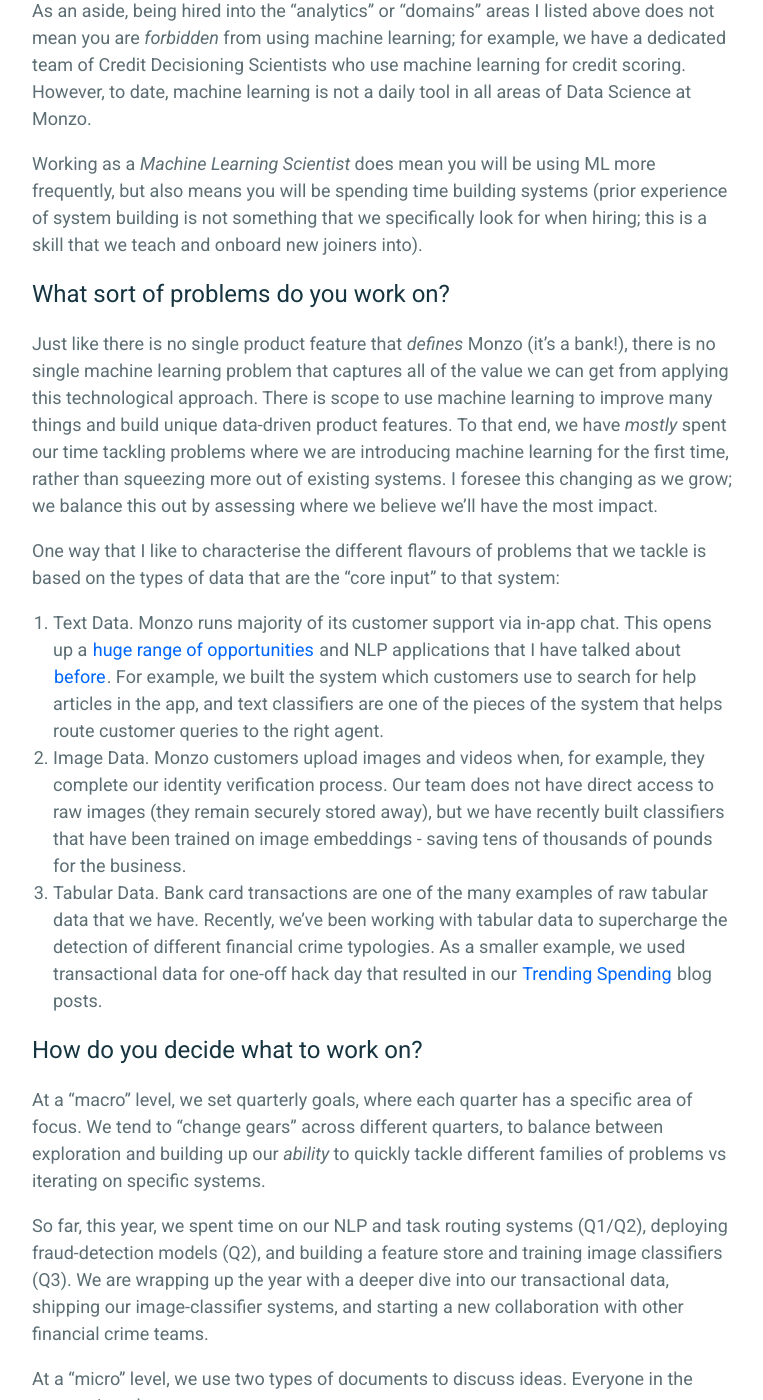
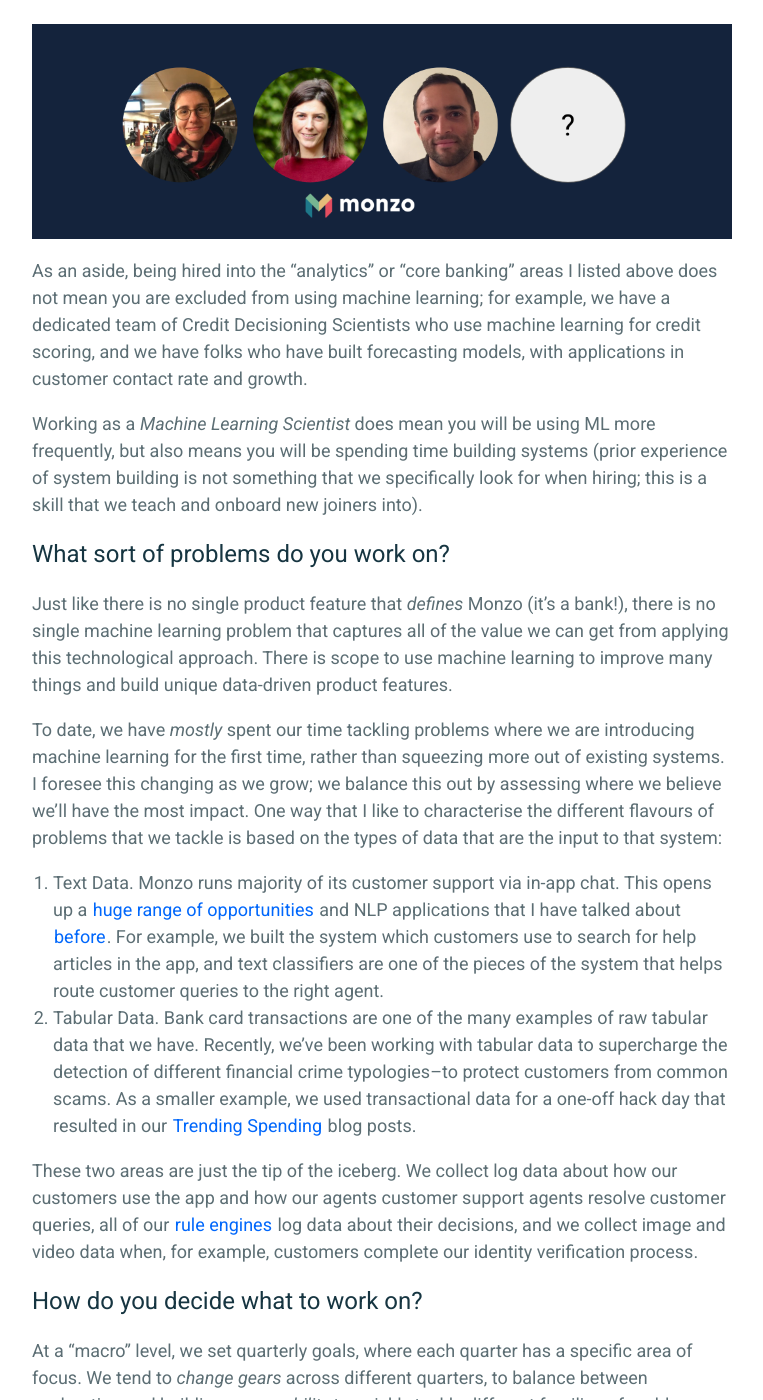
Before and after one commit to nlathia/nlathia.github.io, a Jekyll site: the page built from _posts/2020-10-19-Monzo-ML.md, in a window 1280 px wide and 1400 px high, scrolled down 1701 px. Shown: the whole window, without its empty margins (258-1021 px from the left). Built offline with Jekyll 4.4.1, drawn with Linux system fonts in a browser that asks for light colours; some of the changed text lies outside the part shown.

Commit message:
Add team picture

```diff
--- a/_posts/2020-10-19-Monzo-ML.md
+++ b/_posts/2020-10-19-Monzo-ML.md
@@ -17,60 +17,63 @@
 
 Machine Learning is part of the Data Science discipline at Monzo.
 
-The broader discipline currently has [more than 30 people](https://monzo.com/blog/2019/11/04/how-we-scaled-our-data-team-from-1-to-30-people-part-1). Everyone in Data Science falls into one of three "areas." The following is my categorisation, not an official one --I cannot do full justice to the _enourmous_ range of work from all my colleagues.
+The broader discipline currently has [more than 30 people](https://monzo.com/blog/2019/11/04/how-we-scaled-our-data-team-from-1-to-30-people-part-1). Everyone in Data Science falls into one of three "areas." The following is my categorisation, not an official one --I cannot do full justice to the enormous range of work from all my colleagues.
 
 The bird's eye view of these areas are:
 
 1. Analytics. These folks are our powerhouse of analysis and insight. They spend their time doing things like analysing our customer behaviour, monitoring the entire spectrum of customer operations, launching and evaluating product experiments, and partnering with stakeholders across the business to make sure that they are all enabled to make great data-driven decisions.
-2. Domains. There are many parts of building a bank that are _very specific_ to banking. For example: building lending products (overdrafts & loans) and credit scoring models, analytics of financial crime, payment schemes, and more. This "area" is actually multiple areas that I've lumped together for the sake of simplicity, and contains Data Scientists with deep domain expertise.
+2. Core banking. There are many parts of building a bank that are _very specific_ to banking. For example: building lending products (overdrafts & loans) and credit scoring models, analytics of financial crime, payment schemes, and more. This "area" is actually multiple areas that I've lumped together for the sake of simplicity, and contains Data Scientists with deep domain expertise.
 3. Data Platform & (us!) Machine Learning. This final group is currently two squads; if you imagine Data Science spanning analytics to system building (the [Type A / Type B](https://medium.com/@rchang/my-two-year-journey-as-a-data-scientist-at-twitter-f0c13298aee6) categorisation), then these two squads mostly sit on the "build" end of the spectrum. The Data Platform Squad owns, manages, and improves all of the core systems and tooling that the broader discipline uses; finally, the Machine Learning Squad builds and owns or co-owns multiple systems that use or enable machine learning.
 
-As of October 2020, we currently have three people (myself included) who have the words "Machine Learning" in their job title. While we remain an official squad in the company roster, we iterate between embedding ourselves into other Engineering Squads, or inviting Engineers or other Data Scientists to embed with us to work on projects. I both lead the squad and line manage the other two, and report into our VP of Data. Here's our team:
+As of October 2020, we currently have three people (myself included) who have the words "Machine Learning" in their job title. While we remain an official squad in the company roster, we iterate between embedding ourselves into other Engineering Squads, or inviting others to embed with us to work on projects. In Q1 this year, we were joined by another backend Engineer, and this quarter, we are working with one of our Data Scientists from the Operations team. I both lead and line manage the squad, and report into our VP of Data.
 
-[image?]
+Here's our core team:
 
-As an aside, being hired into the "analytics" or "domains" areas I listed above does not mean you are _forbidden_ from using machine learning; for example, we have a dedicated team of Credit Decisioning Scientists who use machine learning for credit scoring. However, to date, machine learning is not a daily tool in all areas of Data Science at Monzo.
+![](https://nlathia.github.io/assets/monzo-machine-learning.png "Machine Learning Scientists at Monzo")
+
+As an aside, being hired into the "analytics" or "core banking" areas I listed above does not mean you are excluded from using machine learning; for example, we have a dedicated team of Credit Decisioning Scientists who use machine learning for credit scoring, and we have folks who have built forecasting models, with applications in customer contact rate and growth.
 
 Working as a _Machine Learning Scientist_ does mean you will be using ML more frequently, but also means you will be spending time building systems (prior experience of system building is not something that we specifically look for when hiring; this is a skill that we teach and onboard new joiners into).
 
 ## What sort of problems do you work on?
 
-Just like there is no single product feature that _defines_ Monzo (it's a bank!), there is no single machine learning problem that captures all of the value we can get from applying this technological approach. There is scope to use machine learning to improve many things and build unique data-driven product features. To that end, we have _mostly_ spent our time tackling problems where we are introducing machine learning for the first time, rather than squeezing more out of existing systems. I foresee this changing as we grow; we balance this out by assessing where we believe we'll have the most impact.
+Just like there is no single product feature that _defines_ Monzo (it's a bank!), there is no single machine learning problem that captures all of the value we can get from applying this technological approach. There is scope to use machine learning to improve many things and build unique data-driven product features.
 
-One way that I like to characterise the different flavours of problems that we tackle is based on the types of data that are the "core input" to that system:
+To date, we have _mostly_ spent our time tackling problems where we are introducing machine learning for the first time, rather than squeezing more out of existing systems. I foresee this changing as we grow; we balance this out by assessing where we believe we'll have the most impact. One way that I like to characterise the different flavours of problems that we tackle is based on the types of data that are the input to that system:
 
 1. Text Data. Monzo runs majority of its customer support via in-app chat. This opens up a [huge range of opportunities](http://nlathia.github.io/2020/06/Customer-service-machine-learning.html) and NLP applications that I have talked about [before](https://www.slideshare.net/neal.lathia/using-language-models-to-supercharge-monzos-customer-support). For example, we built the system which customers use to search for help articles in the app, and text classifiers are one of the pieces of the system that helps route customer queries to the right agent.
-2. Image Data. Monzo customers upload images and videos when, for example, they complete our identity verification process. Our team does not have direct access to raw images (they remain securely stored away), but we have recently built classifiers that have been trained on image embeddings - saving tens of thousands of pounds for the business.
-3. Tabular Data. Bank card transactions are one of the many examples of raw tabular data that we have. Recently, we've been working with tabular data to supercharge the detection of different financial crime typologies. As a smaller example, we used transactional data for one-off hack day that resulted in our [Trending Spending](https://monzo.com/blog/trending-spending) blog posts.
+2. Tabular Data. Bank card transactions are one of the many examples of raw tabular data that we have. Recently, we've been working with tabular data to supercharge the detection of different financial crime typologies--to protect customers from common scams. As a smaller example, we used transactional data for a one-off hack day that resulted in our [Trending Spending](https://monzo.com/blog/trending-spending) blog posts.
+
+These two areas are just the tip of the iceberg. We collect log data about how our customers use the app and how our agents customer support agents resolve customer queries, all of our [rule engines](http://nlathia.github.io/2020/10/ML-and-rule-engines.html) log data about their decisions, and we collect image and video data when, for example, customers complete our identity verification process.
 
 ## How do you decide what to work on?
 
-At a "macro" level, we set quarterly goals, where each quarter has a specific area of focus. We tend to "change gears" across different quarters, to balance between exploration and building up our _ability_ to quickly tackle different families of problems vs iterating on specific systems.
+At a "macro" level, we set quarterly goals, where each quarter has a specific area of focus. We tend to _change gears_ across different quarters, to balance between exploration and building up our _ability_ to quickly tackle different families of problems vs iterating on specific systems.
 
-So far, this year, we spent time on our NLP and task routing systems (Q1/Q2), deploying fraud-detection models (Q2), and building a feature store and training image classifiers (Q3). We are wrapping up the year with a deeper dive into our transactional data, shipping our image-classifier systems, and starting a new collaboration with other financial crime teams.
+So far, this year, we spent time on our NLP and task routing systems (Q1/Q2), deploying fraud-detection models (Q2), and building a feature store and experimenting with a new classification problem (Q3). We are wrapping up the year with a deeper dive into our transactional data, shipping a new classifier system, and starting a new collaboration with other financial crime teams.
 
 At a "micro" level, we use two types of documents to discuss ideas. Everyone in the team writes these:
 * _Proposals_ when we are scoping out a new problem and deciding both whether and how we want to work on it. We use these to gather feedback and break our work down into chunks.
 * _Analyses_ when we have finished exploring data or running any kind of (online or offline) experiment; we use these to decide what to do next in a specific area.
 
-Our impact as a team is measured in terms of _business_ metrics, not in terms of _offline_ metrics, so we put a huge focus on _solving the right problems_ and on getting to a viable (not _perfect_) model quickly.
+Our impact as a team is measured in terms of _business_ metrics, not in terms of _offline_ metrics, so we put a huge focus on _solving the right problems_ and on getting to a viable model quickly.
 
 ## What sort of tech do you use?
 
-The Monzo banking infrastructure [lives in AWS](https://aws.amazon.com/solutions/case-studies/monzo/), and is primarily Go microservices that use Cassandra as a data store. Our [analytics infrastructure is in Google Cloud](https://cloud.google.com/customers/monzo), where are heavy BigQuery users and, therefore, mainly write SQL. We surface metrics and insights to the rest of the business via Looker dashboards.
+The Monzo banking infrastructure lives in AWS, and is primarily Go microservices that use Cassandra as a data store. Our analytics infrastructure is in Google Cloud, where we are heavy BigQuery users and, therefore, mainly write SQL, using data build tool, and orchestrate our queries with Airflow. We surface metrics and insights to the rest of the business via Looker dashboards. You can read about our [AWS](https://aws.amazon.com/solutions/case-studies/monzo/) and [GCP](https://cloud.google.com/customers/monzo) customer case studies for more details. I also gave [a talk at the Looker 2019 Join Conference](https://www.youtube.com/watch?v=k7a3SHkMblI) about the principles behind our analytics stack.
 
-Machine learning lives at the intersection of the two: we train models and run batch inference in our analytics infrastructure, where we write Python jobs that we submit to the [GCP AI Platform](https://cloud.google.com/ai-platform), and we ship Python microservices in AWS for live inference. Everyone in my team has ended up learning at least _some_ Go, which has helped us to be more autonomous and move faster. We benefit from having many brilliant Engineers all around us and we have learned a ton from all of them.
+Machine learning lives at the intersection of our analytics and backend infrastructure stacks: we train models and run batch inference in our analytics infrastructure, where we write Python jobs that we submit to the [GCP AI Platform](https://cloud.google.com/ai-platform), and we ship Python microservices in AWS for live inference. Everyone in my team has ended up learning at least _some_ Go, which has helped us to be more autonomous and move faster. We benefit from having many brilliant Engineers all around us and we have learned a ton from all of them.
 
-We keep a fairly agnostic view about machine learning libraries: we have shipped a variety of them in the past, and do explore new ones when they pop up. For example, we've recently been experimenting with the [autogluon library](https://github.com/awslabs/autogluon). For deep learning, we've mostly used PyTorch; this lead us to being early adopters of the [transformers](https://github.com/huggingface/transformers) library.
+We keep a fairly agnostic view about machine learning libraries: we have shipped a variety of them in the past (scikit-learn, PyTorch, gensim, transformers), and do explore new ones when they pop up. For example, we've recently been experimenting with the [autogluon library](https://github.com/awslabs/autogluon). For deep learning, we've mostly used PyTorch; this lead us to being early adopters of the [transformers](https://github.com/huggingface/transformers) library.
 
 We do have a fairly opininated way of developing our systems; I have [written before](http://nlathia.github.io/2019/08/Machine-learning-faster.html) about how we try to optimise for speed in our work. We try to stay true to the common systems that are used across Monzo, and only sway from them when we have a use case that they simply cannot solve. For example, we monitor our ML models using Grafana and Looker, which are common tools across Engineering and Analytics. We have a feature store which, unsurprisingly, bridges between BigQuery and Cassandra under the hood.
 
-Beyond those examples: we use notebooks/Colab, but limit this to exploratory work (which is super important!). By design, we tend to avoid writing pipelines that start with raw data and end with a trained model, because this lead us towards reinventing the wheel when tackling similar problems. Instead, as our understanding of a data source grows, we treat data processing pipelines as a common, reusable tool. For example, we now have a `create-text-dataset` pipeline which does all the munging we need to create a new dataset for supervised text classification. We then write _separate_ pipelines to train models.
+Beyond those examples: we use notebooks/Colab, but limit this to exploratory work (which is super important!). By design, we tend to avoid writing pipelines that start with raw data and end with a trained model, because this leads us towards reinventing the wheel when tackling similar problems. Instead, as our understanding of a data source grows, we treat data processing pipelines as a common, reusable tool. For example, we now have a `create-text-dataset` pipeline which does all the munging we need to create a new dataset for supervised text classification. We then write _separate_ pipelines to train models.
 
 ## What are the take-aways?
 
 We're a small, but very impactful team 😎. We're continuously learning new things. We do our utmost to avoid "throwing problems over the wall," and so we build systems, iterate on machine learning models, and collaborate very closely with each other and with many folks across the business.
 
-Hopefully, all of that paints a picture of a team that aims to bring _real_ and _valuable_ machine learning systems to life. We do not spend time trying to advance the state-of-the-art in machine learning or tweak models to absolute perfection. The goal of this post was to give you an inside view of my team: if you still have questions, feel free to reach out!
+Hopefully, all of that paints a picture of a team that aims to bring _real_ and _valuable_ machine learning systems to life. We do not spend time trying to advance the state-of-the-art in machine learning or tweak models to absolute perfection.
 
-Did I mention [we're hiring?](https://boards.greenhouse.io/monzo/jobs/517446)
+The goal of this post was to give you an inside view of my team: if you still have questions, feel free to reach out! Did I mention [we're hiring?](https://boards.greenhouse.io/monzo/jobs/517446) 😇
```
Also changed, not shown: assets/monzo-machine-learning.png (added).
